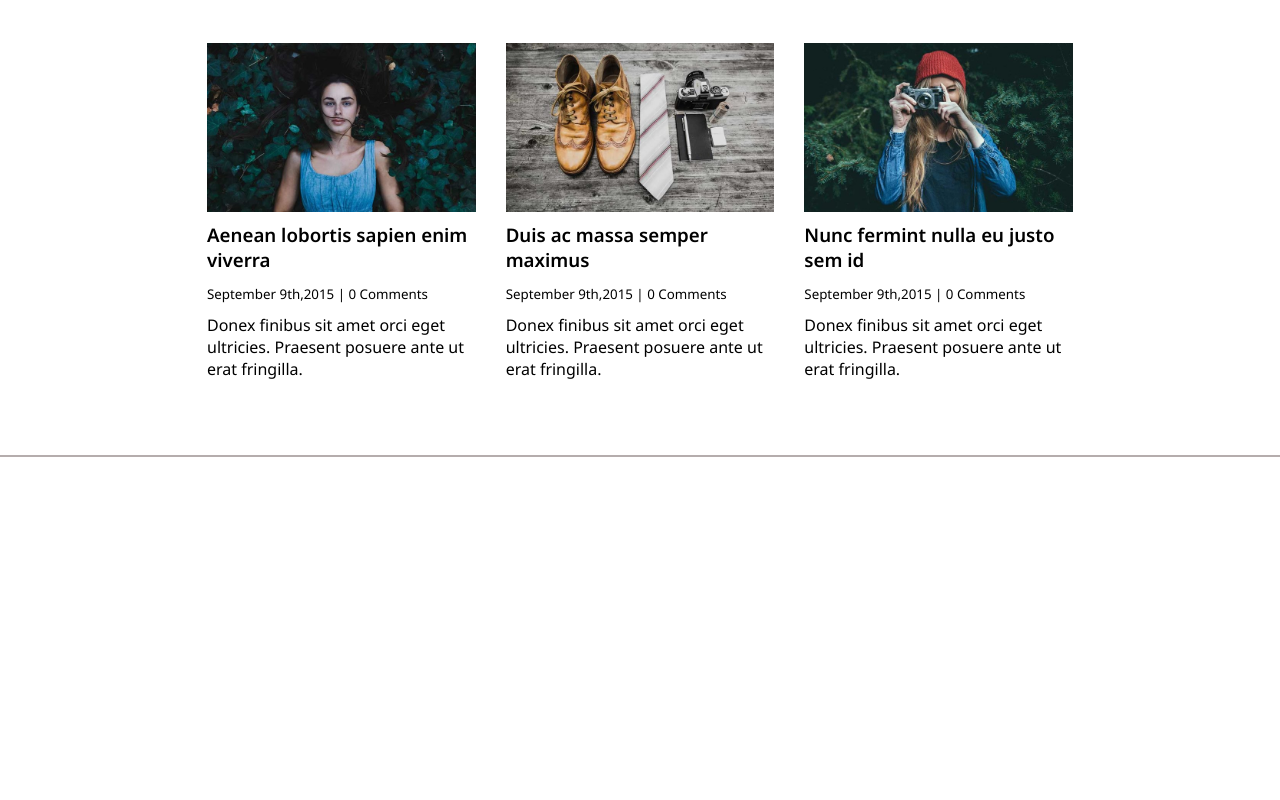
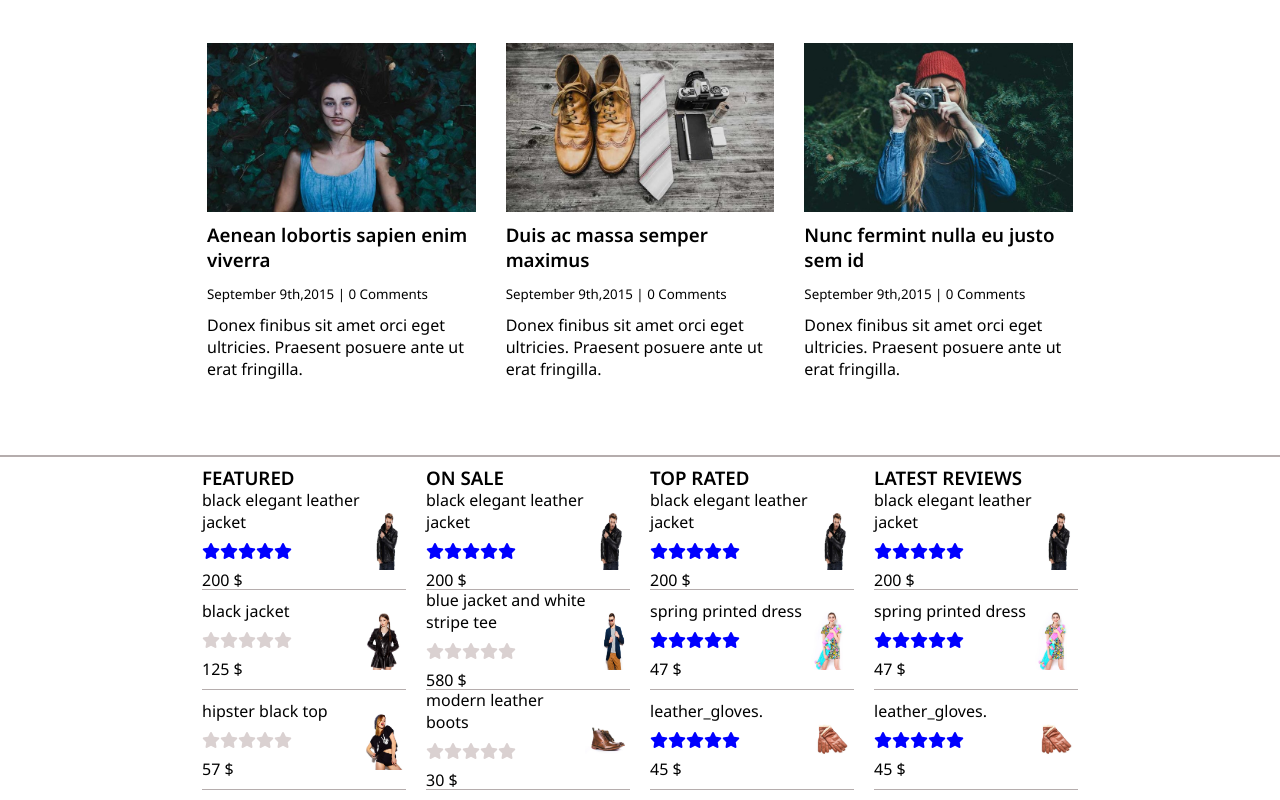
Before and after one commit to MatteoGrigoletto/proj-html-vuejs, a Vue app: page / in a window 1280 px wide. Shown: the part 4530-5330 px from the top of the page. Before the commit the page ends 4987 px from the top, so only its background shows below. Built offline with nearby package versions, Linux system fonts and the light colour scheme.

Commit message:
Aggiunge liste in evidenza

```diff
--- a/src/components/AppMain.vue
+++ b/src/components/AppMain.vue
@@ -21,6 +21,17 @@
         <section class="blog">
             <FromBlog/>
         </section>
+        <section class="evidence container-70" >
+            <FeaturedItems
+            :items="store.products"/>
+            <SaleItems
+            :items="store.products"/>
+            <TopItems
+            :items="store.products"/>
+            <LatestReviews
+            :items="store.products"/>
+        </section>
+
     </main>
 </template>
 
@@ -35,6 +46,10 @@ import ItemDiscount from './another-comp/main/ItemDiscount.vue';
 import NewArrivals from './another-comp/main/NewArrivals.vue';
 import TestimonialComment from './another-comp/main/TestimonialComment.vue';
 import FromBlog from './another-comp/main/FromBlog.vue';
+import FeaturedItems from './another-comp/main/FeaturedItems.vue';
+import SaleItems from './another-comp/main/SaleItems.vue';
+import TopItems from './another-comp/main/TopItems.vue';
+import LatestReviews from './another-comp/main/LatestReviews.vue';
     export default {
         name:'AppMain',
         data(){
@@ -50,10 +65,22 @@ import FromBlog from './another-comp/main/FromBlog.vue';
             NewArrivals,
             TestimonialComment,
             FromBlog,
+            FeaturedItems,
+            SaleItems,
+            TopItems,
+            LatestReviews,
         }
     }
 </script>
 
 <style lang="scss" scoped>
 
+.evidence{
+    display: flex;
+
+    >div{
+        width: calc(100% / 4 - 20px);
+        margin: 10px;
+    }
+}
 </style>
--- /dev/null
+++ b/src/components/another-comp/main/FeaturedItems.vue
@@ -0,0 +1,35 @@
+<template>
+    <div>
+        <div>
+            <h3>FEATURED</h3>
+            <div v-for="item in items"  v-show="item.featured === true " class="card">
+                <div class="evidence-text">
+                    <p>{{item.item}}</p>
+                    <i v-for="index in 5" class="fa-solid fa-star"
+                        :class="item.rated >= index ? 'bg-blue' : 'bg-grey'"></i>
+                    <p>{{item.price}}</p>
+                </div>
+                <div class="evidence-img">
+                    <img :src="item.img" alt="">
+                </div>
+            </div>
+        </div>
+    </div>
+</template>
+
+<script>
+    export default {
+        name:'FeaturedItems',
+        props:{
+            items: Object,
+        }
+    }
+</script>
+
+<style lang="scss" scoped>
+
+// FOGLIO DI STILE NON VISIBILE NEL GLOBALE SCSS
+
+@import '../../../style/file-scss/evidenceItemsStyle.scss';
+
+</style>
--- /dev/null
+++ b/src/components/another-comp/main/LatestReviews.vue
@@ -0,0 +1,34 @@
+<template>
+    <div class="w">
+        <div>
+            <h3>LATEST REVIEWS</h3>
+            <div v-for="item in items"  v-show="item.latestReviews === true " class="card">
+                <div class="evidence-text">
+                    <p>{{item.item}}</p>
+                    <i v-for="index in 5" class="fa-solid fa-star"
+                        :class="item.rated >= index ? 'bg-blue' : 'bg-grey'"></i>
+                    <p>{{item.price}}</p>
+                </div>
+                <div class="evidence-img">
+                    <img :src="item.img" alt="">
+                </div>
+            </div>
+        </div>
+    </div>
+</template>
+
+<script>
+    export default {
+        name:'LatestReviews',
+        props:{
+            items: Object,
+        }
+    }
+</script>
+
+<style lang="scss" scoped>
+
+// FOGLIO DI STILE NON VISIBILE NEL GLOBALE SCSS
+
+  @import '../../../style/file-scss/evidenceItemsStyle.scss';
+</style>
--- /dev/null
+++ b/src/components/another-comp/main/SaleItems.vue
@@ -0,0 +1,36 @@
+<template>
+    <div >
+
+        <div>
+            <h3>ON SALE</h3>
+            <div v-for="item in items"  v-show="item.onSale === true " class="card">
+                <div class="evidence-text">
+                    <p>{{item.item}}</p>
+                    <i v-for="index in 5" class="fa-solid fa-star"
+                        :class="item.rated >= index ? 'bg-blue' : 'bg-grey'"></i>
+                    <p>{{item.price}}</p>
+                </div>
+                <div class="evidence-img">
+                    <img :src="item.img" alt="">
+                </div>
+            </div>
+        </div>
+    </div>
+</template>
+
+<script>
+    export default {
+        name:'SaleItems',
+        props:{
+            items: Object,
+        }
+    }
+</script>
+
+<style lang="scss" scoped>
+
+// FOGLIO DI STILE NON VISIBILE NEL GLOBALE SCSS
+
+@import '../../../style/file-scss/evidenceItemsStyle.scss';
+
+</style>
--- /dev/null
+++ b/src/components/another-comp/main/TopItems.vue
@@ -0,0 +1,35 @@
+<template>
+    <div>
+        <div>
+            <h3>TOP RATED</h3>
+            <div v-for="item in items"  v-show="item.topRated === true " class="card">
+                <div class="evidence-text">
+                    <p>{{item.item}}</p>
+                    <i v-for="index in 5" class="fa-solid fa-star"
+                        :class="item.rated >= index ? 'bg-blue' : 'bg-grey'"></i>
+                    <p>{{item.price}}</p>
+                </div>
+                <div class="evidence-img">
+                    <img :src="item.img" alt="">
+                </div>
+            </div>
+        </div>
+    </div>
+</template>
+
+<script>
+    export default {
+        name:'TopItems',
+        props:{
+            items: Object,
+        }
+    }
+</script>
+
+<style lang="scss" scoped>
+
+// FOGLIO DI STILE NON VISIBILE NEL GLOBALE SCSS
+
+@import '../../../style/file-scss/evidenceItemsStyle.scss';
+
+</style>
--- a/src/store.js
+++ b/src/store.js
@@ -112,7 +112,7 @@ export const store = reactive({
             item: 'spring printed dress',
             type: 'Woman, ',
             brand: 'by Admin',
-            rated: null,
+            rated: 5,
             price: '47 $',
             gender: 'woman dress',
             featured: false,
@@ -125,7 +125,7 @@ export const store = reactive({
             item: 'leather_gloves.',
             type: 'Man',
             brand: null,
-            rated: null,
+            rated: 5,
             price: '45 $',
             gender: 'men gloves',
             featured: false,
@@ -133,6 +133,35 @@ export const store = reactive({
             topRated: true,
             latestReviews: true,
         },
+    ],
+    brands: [
+        {
+            name:'forest',
+            logo:'src/assets/brend/b_logotype_1.png'
+        },
+        {
+            name:'badge',
+            logo:'src/assets/brend/b_logotype_2.png'
+        },
+        {
+            name:'beard fashion',
+            logo:'src/assets/brend/b_logotype_3.png'
+        },
+        {
+            name:'hype',
+            logo:'src/assets/brend/b_logotype_4.png'
+        },
+        {
+            name:'a & q',
+            logo:'src/assets/brend/b_logotype_5.png'
+        },
+        {
+            name:'authentic',
+            logo:'src/assets/brend/b_logotype_6.png'
+        },
+        {
+            name:'the yard',
+            logo:'src/assets/brend/b_logotype_7.png'
+        },
     ]
-
 });
--- /dev/null
+++ b/src/style/file-scss/evidenceItemsStyle.scss
@@ -0,0 +1,34 @@
+// FOGLIO DI STILE ESCLUSIVO PER LE LISTE IN EVIDENZA ----- AppMain.vue --> section class= "evidence"
+
+.card{
+    display: flex;
+    justify-content: space-between;
+    align-items: center;
+    height: 100px;
+    width: 100%;
+    position: relative;
+
+    &::after{
+        position: absolute;
+        content: '';
+        width: 100%;
+        height: 1px ;
+        bottom: 0%;
+        background-color: var(--position_absolute_color);
+    }
+
+    .evidence-text{
+        > *{
+            padding: 5px 0px;
+        }
+}
+    img{
+        height: 60px;
+    }
+}
+.bg-blue{
+color: blue;
+}
+.bg-grey{
+color: rgb(218, 209, 209);
+}
```
